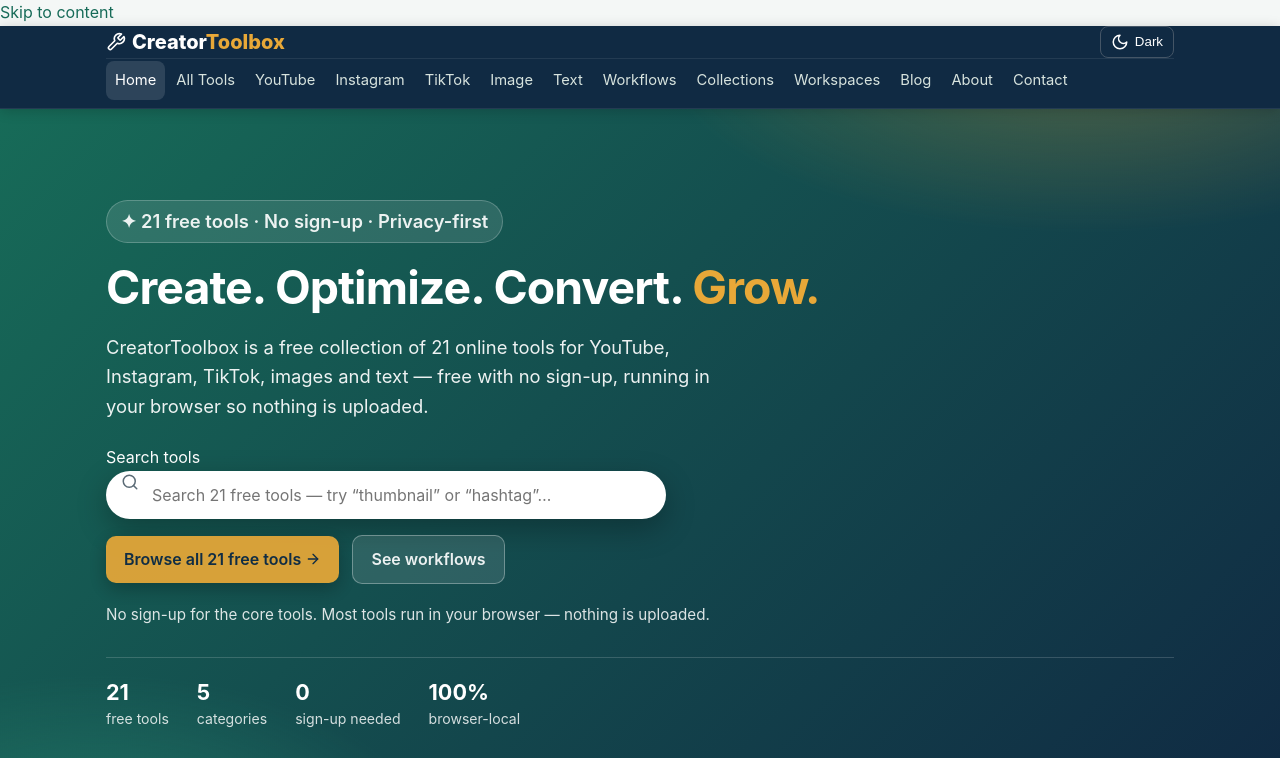
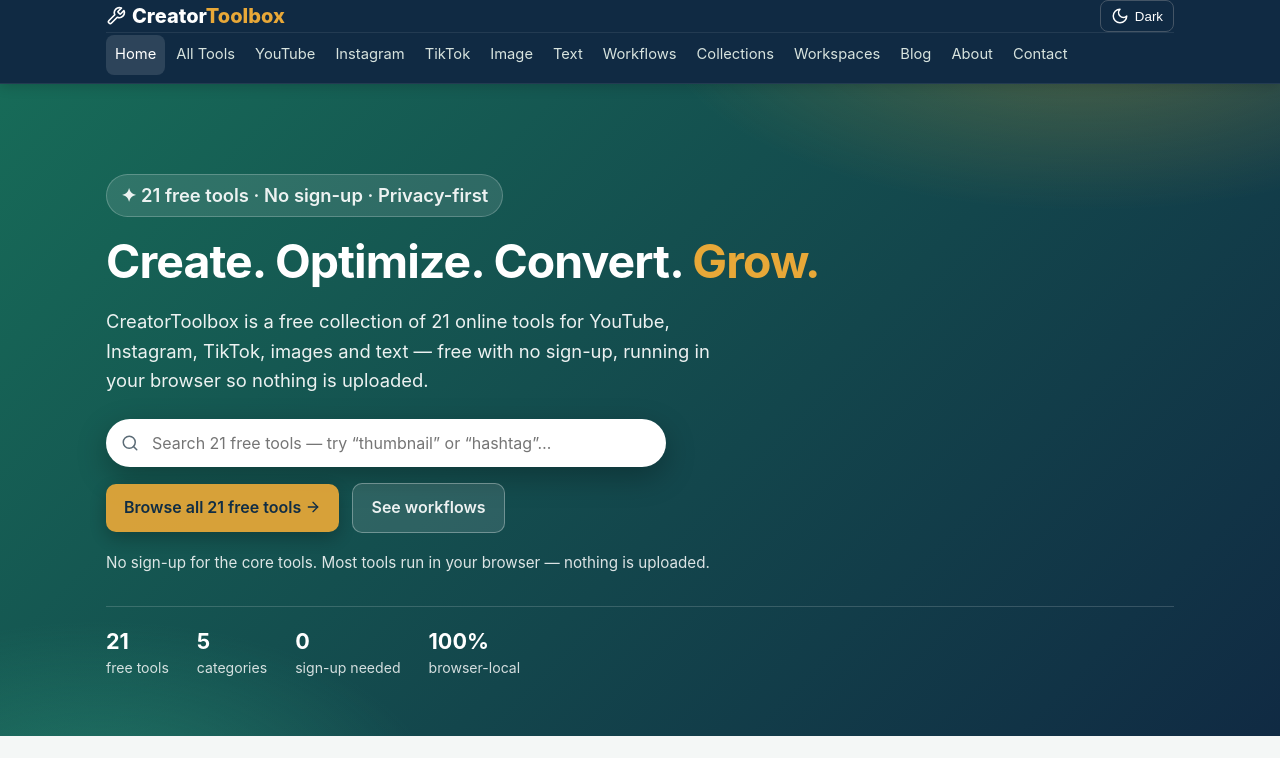
Before and after one commit to ZainMushtaq9/creator-toolbox, a React (Vite) app in the folder frontend/: page / in a window 1280 px wide. Shown: the top 758 px of the page. Built offline with nearby package versions, Linux system fonts and the light colour scheme.

Commit message:
Improvement pass: titles+descriptions (patch 040) and audit wins (patch 043)

```diff
--- a/frontend/src/styles/global.css
+++ b/frontend/src/styles/global.css
@@ -37,6 +37,16 @@ h1,h2,h3{color:var(--heading);line-height:1.25}
 .search input{padding-left:44px}
 .search input,.input,textarea.input,select.input{width:100%;padding:12px 14px;border:1px solid var(--border);border-radius:10px;font-size:1rem;font-family:inherit;background:var(--card);color:var(--text)}
 .search input:focus,.input:focus{outline:3px solid rgba(23,107,88,.25);border-color:var(--primary)}
+/* Patch 043: visible keyboard focus. The old input-only outline was
+   rgba(23,107,88,.25) — 1.45:1 against the page background, below the
+   WCAG 2.4.11 3:1 minimum — and links, buttons, summaries, chips,
+   selects and textareas had no focus style at all. Solid --primary is
+   6.40:1 on white (light theme) and stays bright in the dark theme
+   (--primary becomes #3ab98d there). */
+a:focus-visible,button:focus-visible,summary:focus-visible,.chip:focus-visible,select:focus-visible,textarea:focus-visible{outline:3px solid var(--primary);outline-offset:2px}
+.skip-link{position:absolute;left:-9999px;top:0;background:var(--primary);color:#fff;padding:10px 16px;z-index:100;border-radius:0 0 10px 0;font-weight:600}
+.skip-link:focus{position:absolute;left:0}
+.sr-only{position:absolute;width:1px;height:1px;padding:0;margin:-1px;overflow:hidden;clip:rect(0,0,0,0);white-space:nowrap;border:0}
 .btn{display:inline-block;background:var(--primary);color:#fff;border:none;padding:11px 18px;border-radius:10px;font-size:1rem;cursor:pointer;font-weight:600;transition:transform .15s ease,box-shadow .15s ease,background .15s ease;box-shadow:0 4px 14px rgba(23,107,88,.22)}
 .btn:hover{background:#125745;transform:translateY(-1px);text-decoration:none}
 .btn.secondary{box-shadow:none}
```
